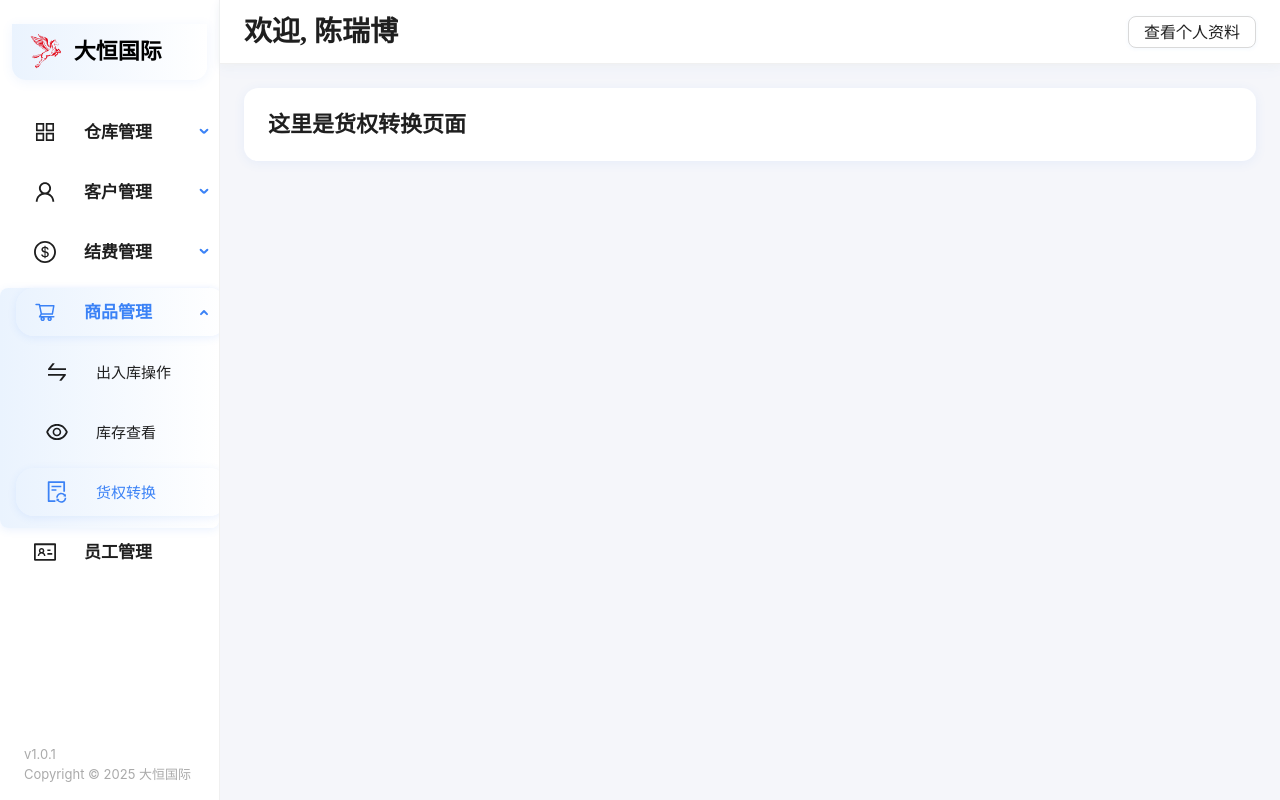
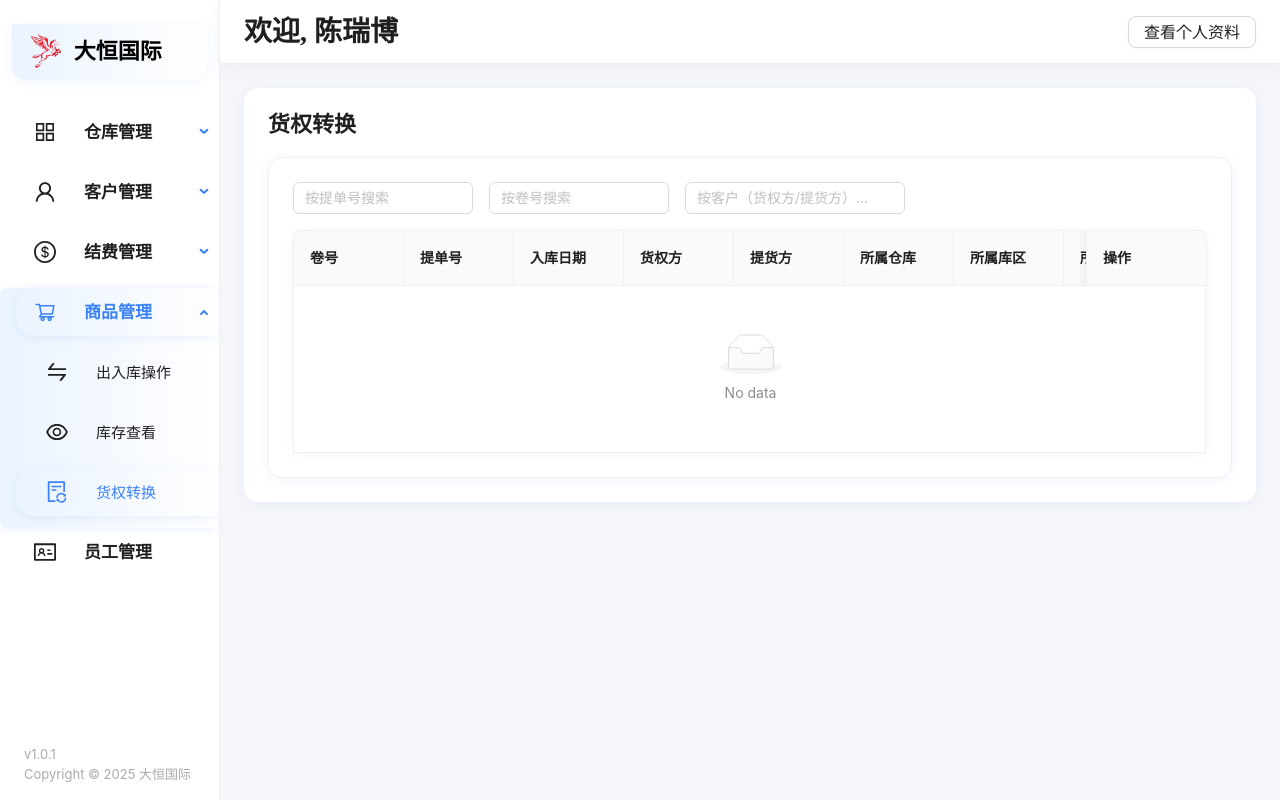
Before and after one commit to JinfengPang/DH-Frontend, a React (Vite) app: page /product/transfer in a window 1280 px wide. Built offline with nearby package versions, Linux system fonts and the light colour scheme.

Commit message:
feat: Transfer

```diff
--- a/src/pages/product/Transfer.jsx
+++ b/src/pages/product/Transfer.jsx
@@ -1,7 +1,183 @@
-import React from 'react';
+import React, { useState } from 'react';
+import { Card, Table, Button, Modal, Form, Select, Input, Tag, message } from 'antd';
+
+// 必填字段（与库存表一致，去掉是否提供载具）
+const requiredFields = [
+  'rollNo', 'billNo', 'inDate', 'owner', 'picker', 'warehouse', 'zone', 'slot'
+];
+
+// 字段元数据（去掉是否提供载具）
+const allFields = [
+  { key: 'rollNo', label: '卷号' },
+  { key: 'billNo', label: '提单号' },
+  { key: 'inDate', label: '入库日期' },
+  { key: 'owner', label: '货权方' },
+  { key: 'picker', label: '提货方' },
+  { key: 'warehouse', label: '所属仓库' },
+  { key: 'zone', label: '所属库区' },
+  { key: 'slot', label: '所属库位' }
+];
 
 function ProductTransfer() {
-  return <div style={{ fontSize: 22, fontWeight: 700 }}>这里是货权转换页面</div>;
+  // 读取库存数据
+  const [data, setData] = useState(() => {
+    const local = localStorage.getItem('stock');
+    if (local && Array.isArray(JSON.parse(local))) return JSON.parse(local);
+    return [];
+  });
+
+  // 客户下拉选项（货权方/提货方）
+  const customerSet = new Set();
+  data.forEach(item => {
+    if (item.owner) customerSet.add(item.owner);
+    if (item.picker) customerSet.add(item.picker);
+  });
+  const customerOptions = Array.from(customerSet).map(name => ({ label: name, value: name }));
+
+  // 编辑弹窗
+  const [modalOpen, setModalOpen] = useState(false);
+  const [editing, setEditing] = useState(null);
+  const [form] = Form.useForm();
+
+  // 修改操作
+  const onEdit = (record) => {
+    form.setFieldsValue({ owner: record.owner, picker: record.picker });
+    setEditing(record);
+    setModalOpen(true);
+  };
+
+  // 提交
+  const handleOk = async () => {
+    try {
+      const values = await form.validateFields();
+      const newData = data.map(item =>
+        item.key === editing.key ? { ...item, ...values } : item
+      );
+      setData(newData);
+      localStorage.setItem('stock', JSON.stringify(newData));
+      setModalOpen(false);
+      setEditing(null);
+      message.success('修改成功');
+    } catch {
+      message.error('请填写完整数据');
+    }
+  };
+
+  // 表格列
+  const columns = [
+    ...allFields.map(f => ({
+      title: f.label,
+      dataIndex: f.key,
+      key: f.key,
+      render: (val) => {
+        if (f.key === 'inDate') return val ? <span>{val}</span> : '';
+        return val;
+      }
+    })),
+    {
+      title: '操作',
+      key: 'action',
+      fixed: 'right',
+      width: 120,
+      render: (_, record) => (
+        <Button size="small" type="link" onClick={() => onEdit(record)}>修改</Button>
+      ),
+    },
+  ];
+
+  // 搜索状态
+  const [searchBillNo, setSearchBillNo] = useState('');
+  const [searchRollNo, setSearchRollNo] = useState('');
+  const [searchCustomer, setSearchCustomer] = useState('');
+
+  // 过滤数据
+  const getFilteredData = () => {
+    return data.filter(item => {
+      const billMatch = searchBillNo ? (item.billNo || '').includes(searchBillNo) : true;
+      const rollMatch = searchRollNo ? (item.rollNo || '').includes(searchRollNo) : true;
+      const customerMatch = searchCustomer
+        ? ((item.owner && item.owner.includes(searchCustomer)) || (item.picker && item.picker.includes(searchCustomer)))
+        : true;
+      return billMatch && rollMatch && customerMatch;
+    });
+  };
+
+  return (
+    <div>
+      <div style={{ fontSize: 22, fontWeight: 700, marginBottom: 20 }}>货权转换</div>
+      <Card bordered style={{ borderRadius: 12, marginTop: 16 }}>
+        <div style={{ marginBottom: 16, display: 'flex', gap: 16, alignItems: 'center' }}>
+          <Input
+            placeholder="按提单号搜索"
+            allowClear
+            style={{ width: 180 }}
+            value={searchBillNo}
+            onChange={e => setSearchBillNo(e.target.value)}
+          />
+          <Input
+            placeholder="按卷号搜索"
+            allowClear
+            style={{ width: 180 }}
+            value={searchRollNo}
+            onChange={e => setSearchRollNo(e.target.value)}
+          />
+          <Input
+            placeholder="按客户（货权方/提货方）搜索"
+            allowClear
+            style={{ width: 220 }}
+            value={searchCustomer}
+            onChange={e => setSearchCustomer(e.target.value)}
+          />
+        </div>
+        <Table
+          columns={columns}
+          dataSource={getFilteredData()}
+          rowKey="key"
+          pagination={{ pageSize: 8 }}
+          scroll={{ x: 1000 }}
+          bordered
+        />
+      </Card>
+      <Modal
+        open={modalOpen}
+        title="货权转换"
+        onCancel={() => setModalOpen(false)}
+        onOk={handleOk}
+        okText="确认"
+        cancelText="取消"
+        destroyOnClose
+      >
+        <Form form={form} layout="vertical">
+          <Form.Item
+            label="货权方"
+            name="owner"
+            rules={[{ required: true, message: '请选择货权方' }]}
+          >
+            <Select
+              showSearch
+              allowClear
+              placeholder="请选择货权方"
+              options={customerOptions}
+              filterOption={(input, option) => (option?.label ?? '').toLowerCase().includes(input.toLowerCase())}
+            />
+          </Form.Item>
+          <Form.Item
+            label="提货方"
+            name="picker"
+            rules={[{ required: true, message: '请选择提货方' }]}
+          >
+            <Select
+              showSearch
+              allowClear
+              placeholder="请选择提货方"
+              options={customerOptions}
+              filterOption={(input, option) => (option?.label ?? '').toLowerCase().includes(input.toLowerCase())}
+            />
+          </Form.Item>
+        </Form>
+      </Modal>
+    </div>
+  );
 }
 
 export default ProductTransfer;
```
